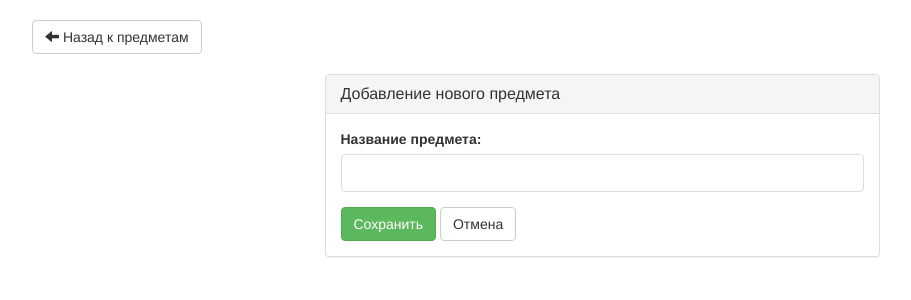
After one commit to AlenaFedotova424-1/student-performance, a Django app: page /subject/add/ in a window 1280 px wide. The commit adds this page. Shown: the top 300 px of the page, without its empty margins (38-949 px from the left). Run offline with Django 4.2, Linux system fonts and the light colour scheme; some libraries are stand-ins or nearby versions.

Commit message:
Add subject management

```diff
--- a/django_primer/templates/index.html
+++ b/django_primer/templates/index.html
@@ -14,6 +14,9 @@
                 <div class="col-md-12">
                     <a href="{% url 'student_add' %}" class="btn btn-primary">
                         <span class="glyphicon glyphicon-plus"></span> Добавить студента
+                    </a>
+                    <a href="{% url 'subject_list' %}" class="btn btn-info">
+                        <span class="glyphicon glyphocin-book"></span>Управление предметами
                     </a>
                 </div>
             </div>
--- /dev/null
+++ b/django_primer/templates/subject_form.html
@@ -0,0 +1,55 @@
+<!DOCTYPE html>
+<html>
+<head>
+    <meta charset="utf-8">
+    <title>{% if form.instance.pk %}Редактирование{% else %}Добавление{% endif %} предмета</title>
+    <link rel="stylesheet" href="https://maxcdn.bootstrapcdn.com/bootstrap/3.3.4/css/bootstrap.min.css">
+</head>
+<body>
+    <div class="container">
+        <div class="row" style="margin-top: 20px; margin-bottom: 20px;">
+            <div class="col-md-12">
+                <a href="{% url 'subject_list' %}" class="btn btn-default">
+                    <span class="glyphicon glyphicon-arrow-left"></span> Назад к предметам
+                </a>
+            </div>
+        </div>
+
+        <div class="row">
+            <div class="col-md-6 col-md-offset-3">
+                <div class="panel panel-default">
+                    <div class="panel-heading">
+                        <h3 class="panel-title">
+                            {% if form.instance.pk %}Редактирование предмета{% else %}Добавление нового предмета{% endif %}
+                        </h3>
+                    </div>
+                    <div class="panel-body">
+                        <form method="post">
+                            {% csrf_token %}
+
+                            <div class="form-group">
+                                <label>Название предмета:</label>
+                                {{ form.name }}
+                            </div>
+
+                            <button type="submit" class="btn btn-success">
+                                {% if form.instance.pk %}Сохранить изменения{% else %}Сохранить{% endif %}
+                            </button>
+                            <a href="{% url 'subject_list' %}" class="btn btn-default">Отмена</a>
+                        </form>
+                    </div>
+                </div>
+            </div>
+        </div>
+    </div>
+
+    <style>
+        input, select, textarea {
+            width: 100%;
+            padding: 8px;
+            border: 1px solid #ddd;
+            border-radius: 4px;
+        }
+    </style>
+</body>
+</html>
--- a/django_primer/urls.py
+++ b/django_primer/urls.py
@@ -24,4 +24,8 @@ urlpatterns = [
     path('student/add/', views.StudentCreateView.as_view(), name='student_add'),
     path('student/<int:pk>/edit/', views.StudentUpdateView.as_view(), name='student_edit'),
     path('student/<int:pk>/delete/', views.StudentDeleteView.as_view(), name='student_delete'),
+    path('subjects/', views.SubjectListView.as_view(), name='subject_list'),
+    path('subject/add/', views.SubjectCreateView.as_view(), name='subject_add'),
+    path('subject/<int:pk>/edit/', views.SubjectUpdateView.as_view(), name='subject_edit'),
+    path('subject/<int:pk>/delete/', views.SubjectDeleteView.as_view(), name='subject_delete'),
 ]
--- a/django_primer/views.py
+++ b/django_primer/views.py
@@ -4,7 +4,7 @@ from django.views.generic.base import TemplateView
 from .models import Score
 from django.views.generic.edit import CreateView, UpdateView, DeleteView
 from django.urls import reverse_lazy
-from .models import Student
+from .models import Student, Subject
 
 
 class IndexView(TemplateView):
@@ -15,10 +15,9 @@ class IndexView(TemplateView):
         scores = Score.objects.all()
         student_scores = defaultdict(dict)
 
-        subjects = set()
+        subjects = [subject.name for subject in Subject.objects.all().order_by('name')]
         for score in scores:
             subject_name = score.subject.name
-            subjects.add(subject_name)
             student_scores[score.student][subject_name] = score.value
 
         all_students = Student.objects.all()
@@ -58,3 +57,27 @@ class StudentDeleteView(DeleteView):
     model = Student
     template_name = 'student_confirm_delete.html'
     success_url = reverse_lazy('index')
+
+class SubjectListView(TemplateView):
+    template_name = 'subject_list.html'
+    def get_context_data(self, **kwargs):
+        context = super().get_context_data(**kwargs)
+        context["subjects"] = Subject.objects.all().order_by('name')
+        return context
+
+class SubjectCreateView(CreateView):
+    model = Subject
+    fields = ['name']
+    template_name = 'subject_form.html'
+    success_url = reverse_lazy('subject_list')
+
+class SubjectUpdateView(UpdateView):
+    model = Subject
+    fields = ['name']
+    template_name = 'subject_form.html'
+    success_url = reverse_lazy('subject_list')
+
+class SubjectDeleteView(DeleteView):
+    model = Subject
+    template_name = 'subject_confirm_delete.html'
+    success_url = reverse_lazy('subject_list')
```
Also changed, not shown: django_primer/templates/subject_confirm_delete.html (added, +31 -0 lines), django_primer/templates/subject_list.html (added, +56 -0 lines).
